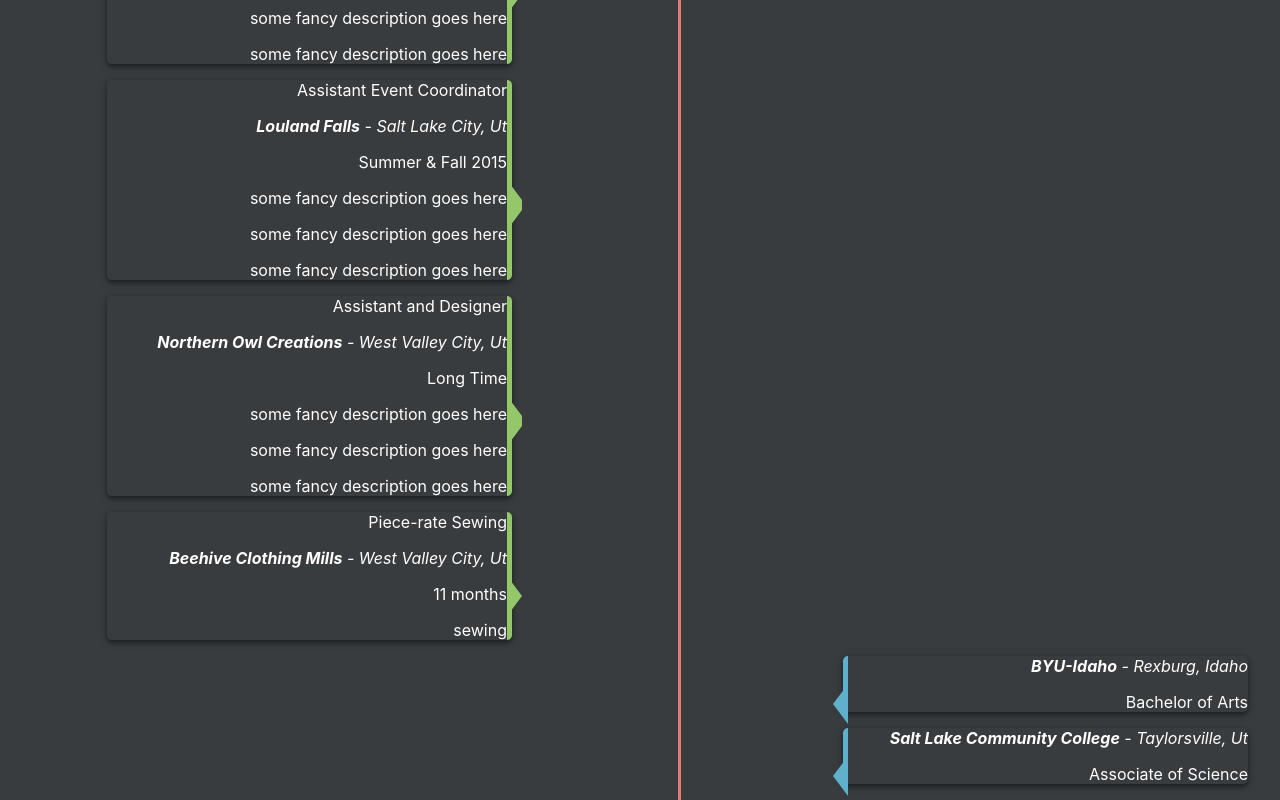
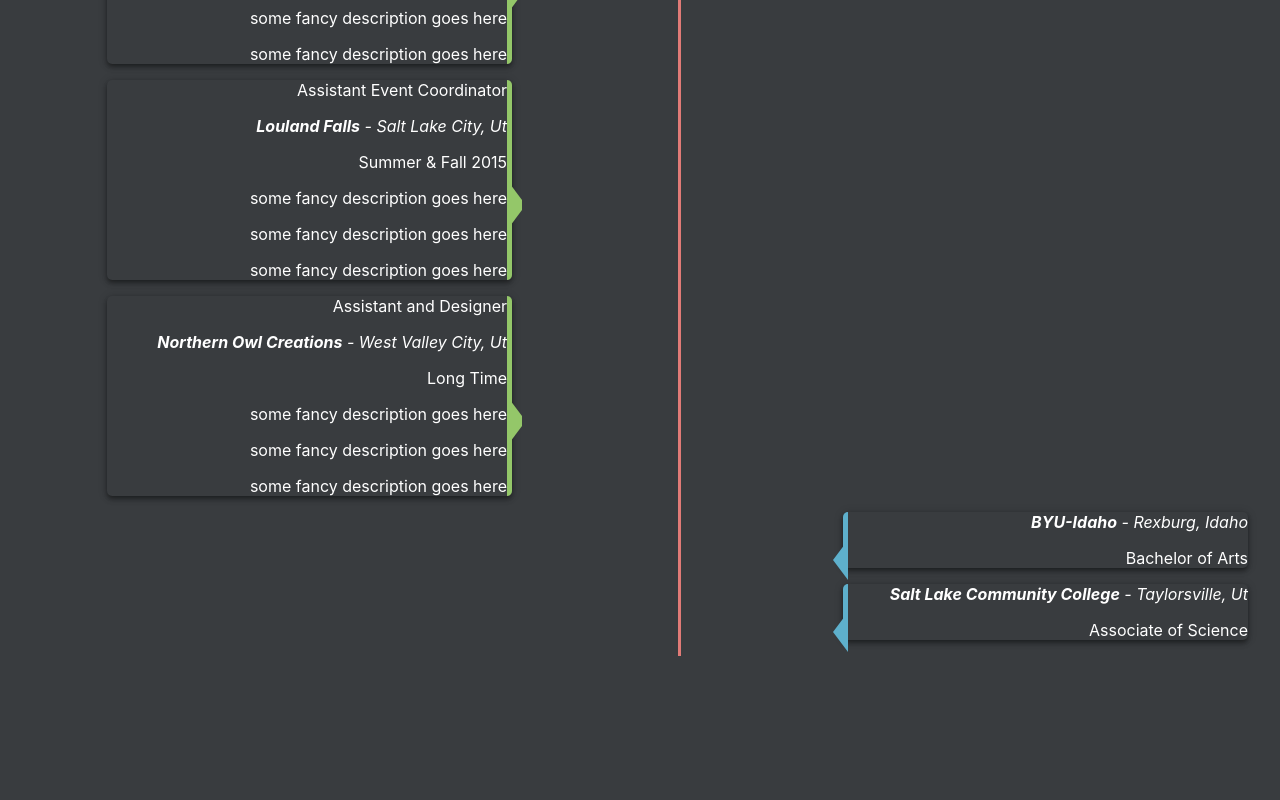
Before and after one commit to ShandelleLeigh/September, a React (Create React App) app: page / in a window 1280 px wide. Shown: the part 2134-2934 px from the top of the page. After the commit the page ends 2790 px from the top, so only its background shows below. Built offline with nearby package versions, Linux system fonts and the light colour scheme.

Commit message:
Get rid of commented code and 'relevency' item tag

```diff
--- a/src/components/TimelineItem.js
+++ b/src/components/TimelineItem.js
@@ -1,19 +1,9 @@
 import React, {
   Fragment,
-  // useState,
 } from 'react';
 import './item.css';
 
 import {generateShortID} from '../helpers/helperFunctions';
-
-// const CollapsableDescription = ({rel, desc}) => {
-//   const [open, toggleOpen] = useState(false);
-//   return (
-//     <Fragment>
-//       <DescriptionDiv desc={desc}/>
-//     </Fragment>
-//   )
-// }
 
 const DescriptionDiv = ({desc}) => {
   return  (
@@ -33,20 +23,17 @@
   const {
     roleTitle, company, location,
     dates, degree, description, type,
-    // relevency
   } = data
   return (
     <div className={type === 'school' ? 'educationItem' : 'jobItem'} >
       <p>{roleTitle}</p>
       <p><i><b>{company}</b> - {location}</i></p>
-      <p>{dates}</p> {/* ??? */}
+      <p>{dates}</p>
       <p>{degree}</p>
       {
         (description !== undefined) ? (
-          // (relevency === true) ?
-              <DescriptionDiv desc={description}/>
-            // : <CollapsableDescription rel={relevency} desc={description}/>
-          ) : null
+          <DescriptionDiv desc={description}/>
+        ) : null
       }
     </div>
 
--- a/src/data/resumeData.js
+++ b/src/data/resumeData.js
@@ -64,15 +64,6 @@
     type: 'job',
   },
   {
-    company: 'Beehive Clothing Mills',
-    location: 'West Valley City, Ut',
-    roleTitle: 'Piece-rate Sewing',
-    dates: '11 months',
-    description: ['sewing', ],
-    relevancy: false,
-    type: 'job',
-  },
-  {
     company: 'BYU-Idaho',
     location: 'Rexburg, Idaho',
     degree: 'Bachelor of Arts',
```
